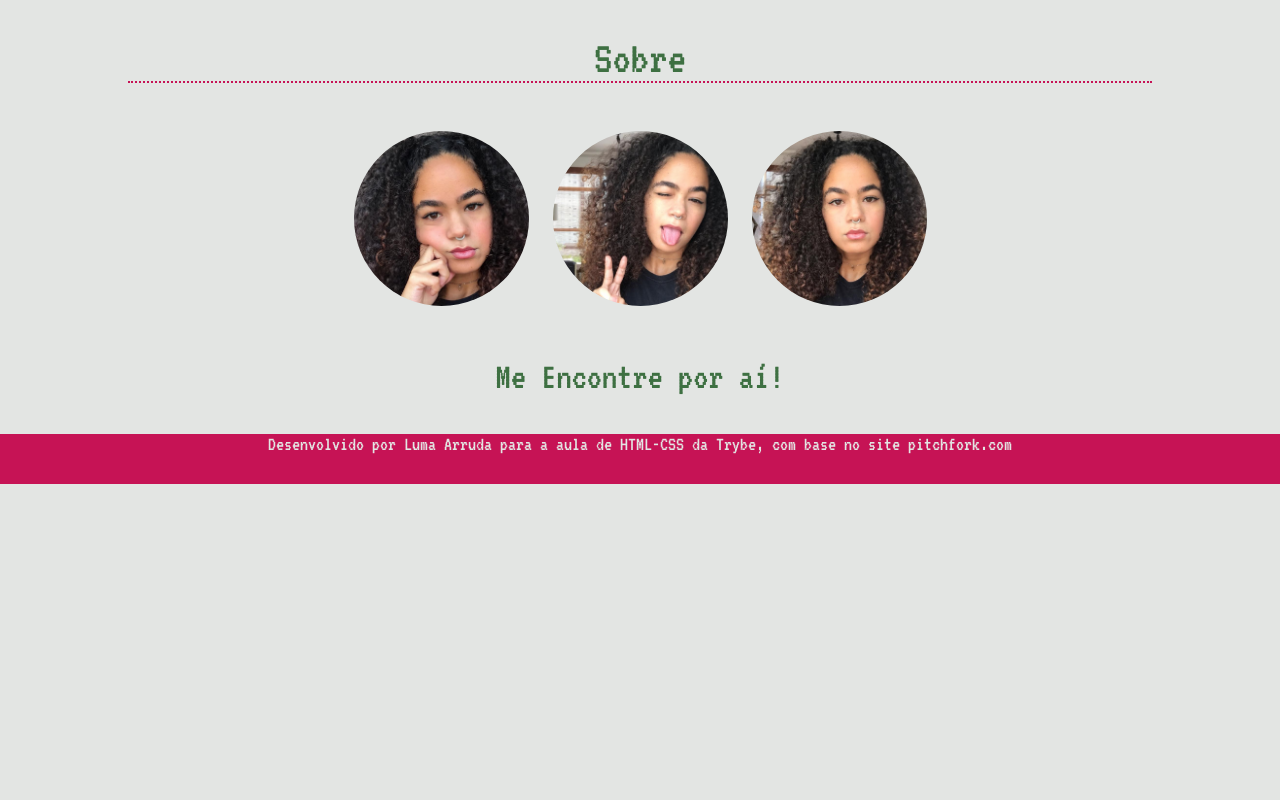
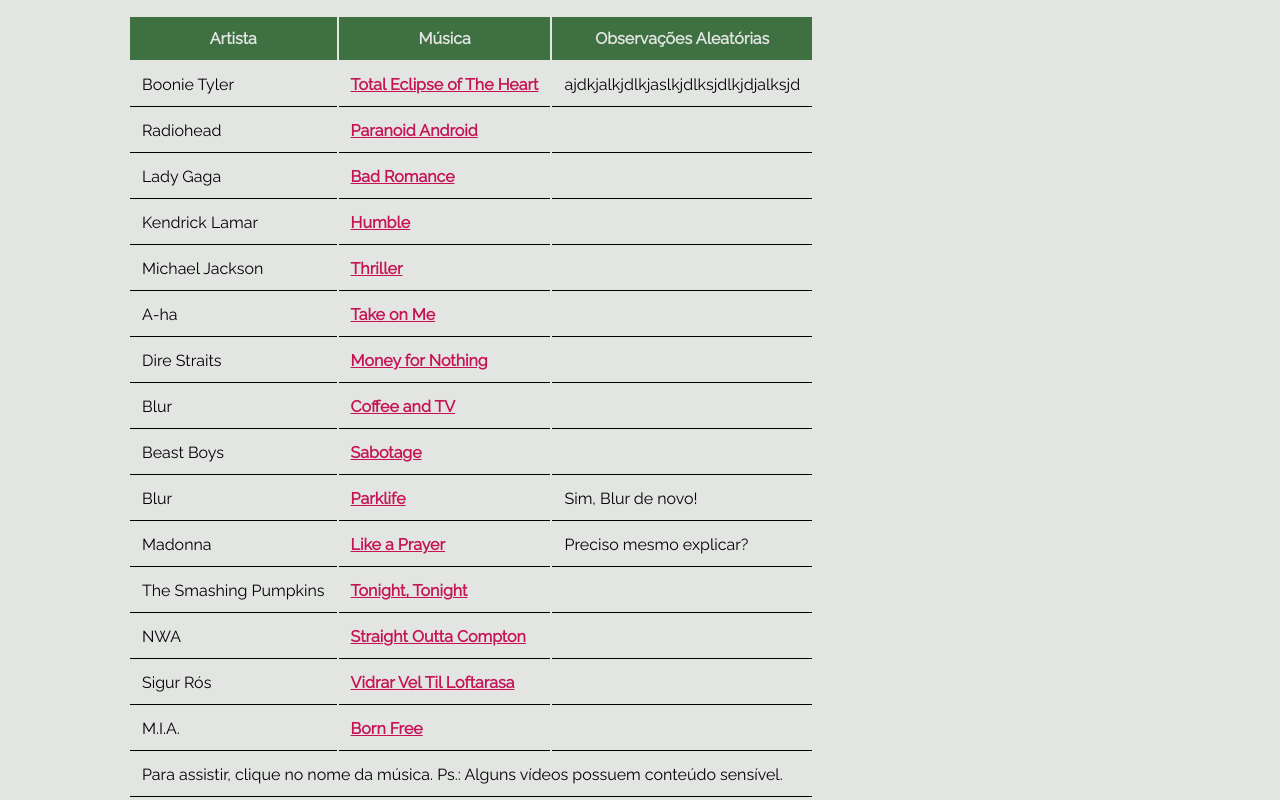
Before and after one commit to tryber/sd-03-block3-html-css-project, a plain HTML site: page index.html in a window 1280 px wide. Shown: the part 4010-4810 px from the top of the page. Before the commit the page ends 4494 px from the top, so only its background shows below. Drawn offline with Linux system fonts and the light colour scheme.

Commit message:
Table add

```diff
--- a/index.html
+++ b/index.html
@@ -101,6 +101,97 @@
                 </ol>
                 <h3>Bônussss Time</h3>
                 <p>Se você é da MTV old e ama um vídeo clipe, veja também essa lista com alguns clipes que preparei pra vocês</p>
+                <table>
+                    <thead>
+                        <tr>
+                            <th>Artista</th>
+                            <th>Música</th>
+                            <th>Observações Aleatórias</th>
+                        </tr>
+                    </thead >
+                    <tbody>
+                        <tr>
+                            <td>Boonie Tyler</td>
+                            <td><a href="https://youtu.be/lcOxhH8N3Bo">Total Eclipse of The Heart</a></td>
+                            <td>ajdkjalkjdlkjaslkjdlksjdlkjdjalksjd</td>
+                        </tr>
+                        <tr>
+                            <td>Radiohead</td>
+                            <td><a href="https://youtu.be/fHiGbolFFGw">Paranoid Android</a></td>
+                            <td></td>
+                        </tr>
+                        <tr>
+                            <td>Lady Gaga</td>
+                            <td><a href="https://youtu.be/qrO4YZeyl0I">Bad Romance</a></td>
+                            <td></td>
+                        </tr>
+                        <tr>
+                            <td>Kendrick Lamar</td>
+                            <td><a href="https://youtu.be/tvTRZJ-4EyI">Humble</a></td>
+                            <td></td>
+                        </tr>
+                        <tr>
+                            <td>Michael Jackson</td>
+                            <td><a href="https://youtu.be/sOnqjkJTMaA">Thriller</a></td>
+                            <td></td>
+                        </tr>
+                        <tr>
+                            <td>A-ha</td>
+                            <td><a href="https://youtu.be/djV11Xbc914">Take on Me</a></td>
+                            <td></td>
+                        </tr>
+                        <tr>
+                            <td>Dire Straits</td>
+                            <td><a href="https://youtu.be/wTP2RUD_cL0">Money for Nothing</a></td>
+                            <td></td>
+                        </tr>
+                        <tr>
+                            <td>Blur</td>
+                            <td><a href="https://youtu.be/6oqXVx3sBOk">Coffee and TV</a></td>
+                            <td></td>
+                        </tr>
+                        <tr>
+                            <td>Beast Boys</td>
+                            <td><a href="https://youtu.be/z5rRZdiu1UE">Sabotage</a></td>
+                            <td></td>
+                        </tr>
+                        <tr>
+                            <td>Blur</td>
+                            <td><a href="https://youtu.be/YSuHrTfcikU">Parklife</a></td>
+                            <td>Sim, Blur de novo!</td>
+                        </tr>
+                        <tr>
+                            <td>Madonna</td>
+                            <td><a href="https://youtu.be/GnDRFOJprMU">Like a Prayer</a></td>
+                            <td>Preciso mesmo explicar?</td>
+                        </tr>
+                        <tr>
+                            <td>The Smashing Pumpkins</td>
+                            <td><a href="https://youtu.be/NOG3eus4ZSo">Tonight, Tonight</a></td>
+                            <td></td>
+                        </tr>
+                        <tr>
+                            <td>NWA</td>
+                            <td><a href="https://youtu.be/TMZi25Pq3T8">Straight Outta Compton</a></td>
+                            <td></td>
+                        </tr>
+                        <tr>
+                            <td>Sigur Rós</td>
+                            <td><a href="https://youtu.be/akYuy2FMQk4"> Vidrar Vel Til Loftarasa</a></td>
+                            <td></td>
+                        </tr>
+                        <tr>
+                            <td>M.I.A.</td>
+                            <td><a href="https://youtu.be/IeMvUlxXyz8">Born Free</a></td>
+                            <td></td>
+                        </tr>
+                    </tbody>
+                    <tfoot>
+                        <tr>
+                            <td colspan="3">Para assistir, clique no nome da música. Ps.: Alguns vídeos possuem conteúdo sensível.</td>
+                        </tr>
+                    </tfoot>
+                </table>
             </article>
             <article class="about">
                 <h2 id="sobre" class="align">Sobre</h2>
--- a/style.css
+++ b/style.css
@@ -58,6 +58,17 @@ main {
   padding-top: 80px;
   max-width: 80%;
   margin: auto;
+}
+
+th, td {
+  padding: 12px;
+  font-family: Raleway, sans-serif;
+  border-bottom: 1px solid;
+}
+
+th {
+  background-color: rgb(62 , 112 , 66);
+  color: rgb(227 , 229 , 227);
 }
 
 #cabecalho {
```
